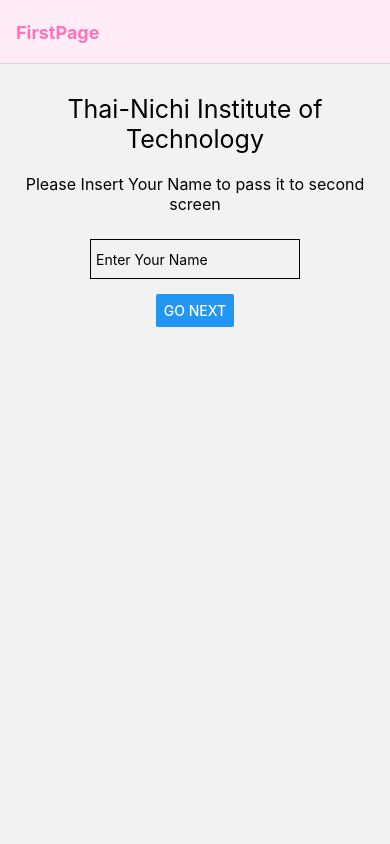
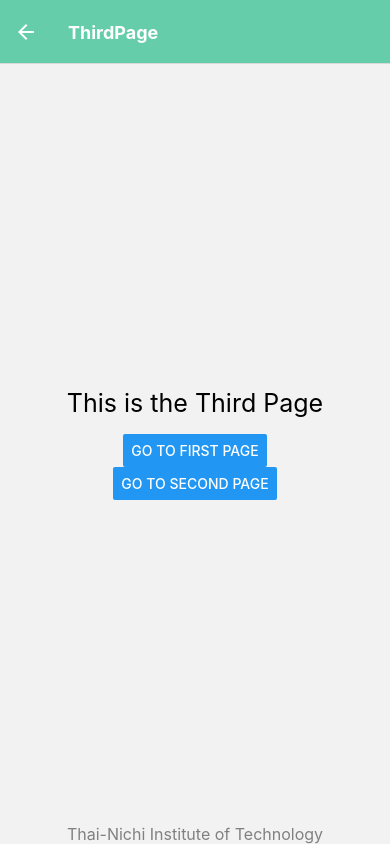
Before and after one commit to nonpawitJT/1913210033_ReactNative, a React Native app: screen /ThirdPage in a window 390 px wide. Built offline with nearby package versions, Linux system fonts and the light colour scheme.

Commit message:
Practice6_Recap_Stack

```diff
--- a/App.js
+++ b/App.js
@@ -6,8 +6,9 @@
 import AboutScreen from "./screens/AboutScreen";
 import HomePost from "./screens/HomePost";
 import CreatePost from "./screens/CreatePost";
-import FirstPage from "./screens/FirstPage";
-import SecondPage from "./screens/SecondPage";
+import FirstPage from "./pages/FirstPage";
+import SecondPage from "./pages/SecondPage";
+import ThirdPage from "./pages/ThirdPage";
 
 const Stack = createNativeStackNavigator();
 
@@ -15,12 +16,12 @@
   return (
     <NavigationContainer>
       <Stack.Navigator
-        initialRouteName="FirstPage"
+       initialRouteName="Home"
        screenOptions={{
         headerStyle:{
-            backgroundColor:"#FFECF6"
+          backgroundColor :'#66cdaa'
         },
-          headerTintColor:"#FF73BA",
+        headerTintColor:'#ffff',
         headerTitleStyle:{
           fontWeight:'bold'
         }
@@ -32,6 +33,7 @@
         <Stack.Screen name="CreatePost" component={CreatePost} /> */}
         <Stack.Screen name="FirstPage" component={FirstPage} />
         <Stack.Screen name="SecondPage" component={SecondPage} />
+        <Stack.Screen name="ThirdPage" component={ThirdPage} />
       </Stack.Navigator>
     </NavigationContainer>
   );
--- a/components/styles.js
+++ b/components/styles.js
@@ -1,39 +1,20 @@
 import { StyleSheet } from "react-native";
 
-const styles = StyleSheet.create({
+const stylesXD = StyleSheet.create({
   container: {
     flex: 1,
     alignItems: "center",
     justifyContent: "center",
   },
-  title: {
-    fontSize: 20,
-    fontWeight: "bold",
+  textTopStyle: {
+    fontSize: 25,
+    textAlign: "center",
+    marginBottom: 16,
   },
-  warning: {
-    color: "red",
-  },
-  normalText: {
-    fontSize: 15,
-    color: "#d6ecf1",
-  },
-  containerPractice1: {
-    flex: 1,
-    padding: 24,
-    backgroundColor: "#eaeaea",
-  },
-  titlePractice1: {
-    marginTop: 16,
-    paddingVertical: 8,
-    borderWidth: 4,
-    borderColor:"#20232a",
-    borderRadius: 6,
-    backgroundColor: "#61dafb",
-    color: "#20232a",
+  textBottomStyle: {
+    fontSize: 16,
     textAlign: "center",
-    fontSize: 30,
-    fontWeight: "bold",
+    color: "grey",
   },
 });
-
-export default styles;
+export { stylesXD };
--- /dev/null
+++ b/pages/FirstPage.js
@@ -0,0 +1,28 @@
+import { View, Text, Button } from "react-native";
+import React from "react";
+import { stylesXD } from "../components/styles";
+
+const FirstPage = ({ navigation }) => {
+  return (
+    <View style={stylesXD.container}>
+      <View style={stylesXD.container}>
+        <Text style={stylesXD.textTopStyle}>This is the First Page</Text>
+        <Button
+          title="Go to Second Page"
+          onPress={() => navigation.navigate("SecondPage")}
+        />
+        <Button
+          title="Go to Third Page"
+          onPress={() => navigation.navigate("ThirdPage")}
+        />
+      </View>
+      <View style={{ justifyContent: "flex-end" }}>
+        <Text style={stylesXD.textBottomStyle}>
+          Thai-Nichi Institute of Technology
+        </Text>
+      </View>
+    </View>
+  );
+};
+
+export default FirstPage;
--- /dev/null
+++ b/pages/SecondPage.js
@@ -0,0 +1,28 @@
+import { View, Text, Button } from "react-native";
+import React from "react";
+import { stylesXD } from "../components/styles";
+
+const SecondPage = ({ navigation }) => {
+  return (
+    <View style={stylesXD.container}>
+      <View style={stylesXD.container}>
+        <Text style={stylesXD.textTopStyle}>This is the Second Page</Text>
+        <Button
+          title="Go to First Page"
+          onPress={() => navigation.navigate("FirstPage")}
+        />
+        <Button
+          title="Go to Third Page"
+          onPress={() => navigation.navigate("ThirdPage")}
+        />
+      </View>
+      <View style={{ justifyContent: "flex-end" }}>
+        <Text style={stylesXD.textBottomStyle}>
+          Thai-Nichi Institute of Technology
+        </Text>
+      </View>
+    </View>
+  );
+};
+
+export default SecondPage;
--- /dev/null
+++ b/pages/ThirdPage.js
@@ -0,0 +1,28 @@
+import { View, Text, Button } from "react-native";
+import React from "react";
+import { stylesXD } from "../components/styles";
+
+const ThirdPage = ({ navigation }) => {
+  return (
+    <View style={stylesXD.container}>
+      <View style={stylesXD.container}>
+        <Text style={stylesXD.textTopStyle}>This is the Third Page</Text>
+        <Button
+          title="Go to First Page"
+          onPress={() => navigation.navigate("FirstPage")}
+        />
+        <Button
+          title="Go to Second Page"
+          onPress={() => navigation.navigate("SecondPage")}
+        />
+      </View>
+      <View style={{ justifyContent: "flex-end" }}>
+        <Text style={stylesXD.textBottomStyle}>
+          Thai-Nichi Institute of Technology
+        </Text>
+      </View>
+    </View>
+  );
+};
+
+export default ThirdPage;
```
Also changed, not shown: components/styles1.js (added, +40 -0 lines). Lines whose indentation alone changed are shown as unchanged.
